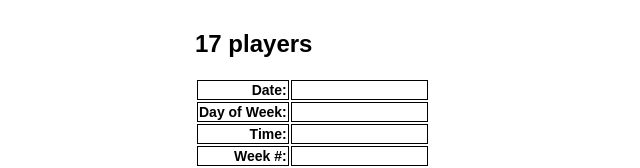
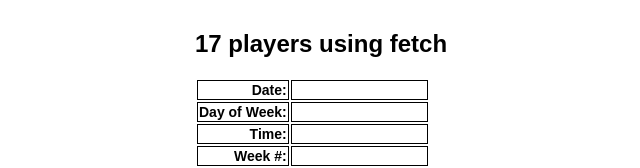
Before and after one commit to DickKemp/sample, a plain HTML site: page index.html in a window 1280 px wide. Shown: the top 168 px of the page, without its empty margins (71-711 px from the left). Drawn offline with Linux system fonts and the light colour scheme.

Commit message:
Update index.html

```diff
--- a/index.html
+++ b/index.html
@@ -151,7 +151,7 @@
 
         function renderSchedule(data) {
             const scheduleDiv = document.getElementById('schedule');
-            scheduleDiv.innerHTML = '<H2>17 players</H2>';
+            scheduleDiv.innerHTML = '<H2>17 players using fetch</H2>';
             scheduleDiv.innerHTML += `
                     <table class="head-table">
                     <tr>
@@ -177,8 +177,8 @@
                 scheduleDiv.innerHTML += generateTable(round, index + 1);
             });
         }
-
-        renderSchedule(myscheduleData);
+        fetchScheduleData("17.json")
+        //renderSchedule(myscheduleData);
 
     </script>
 </body>
```
